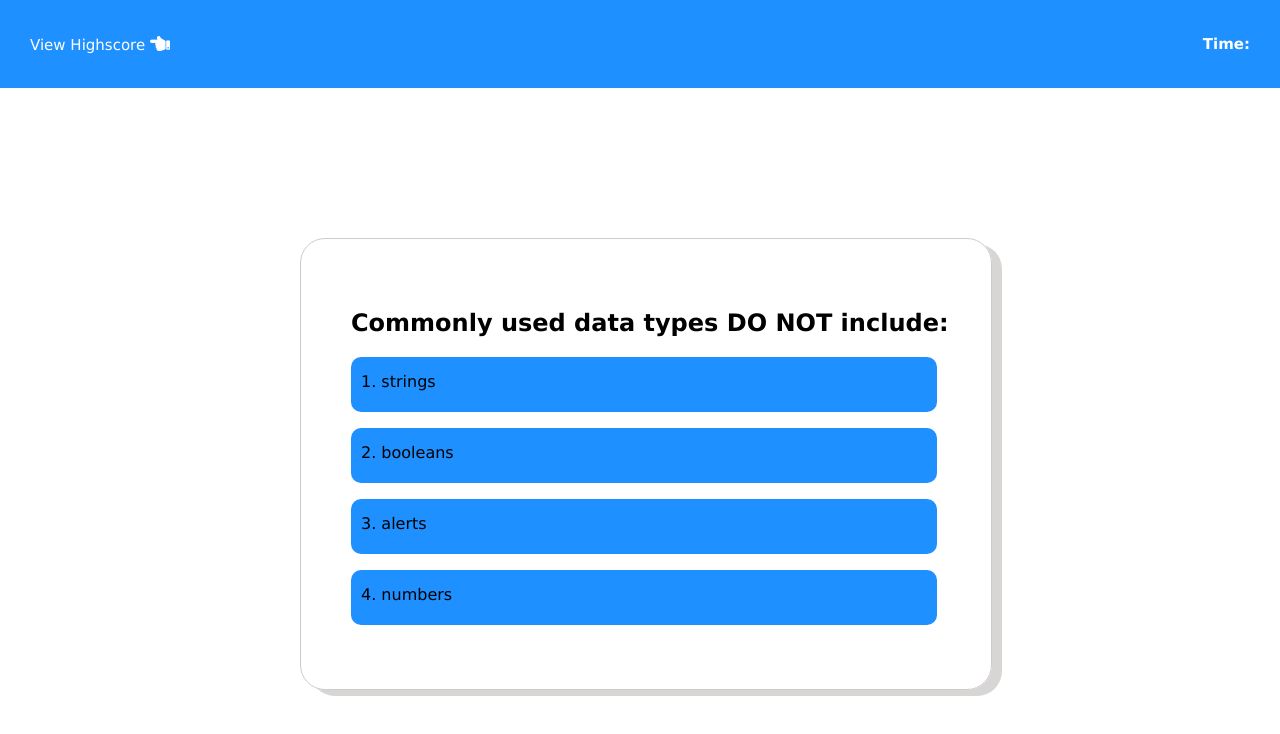
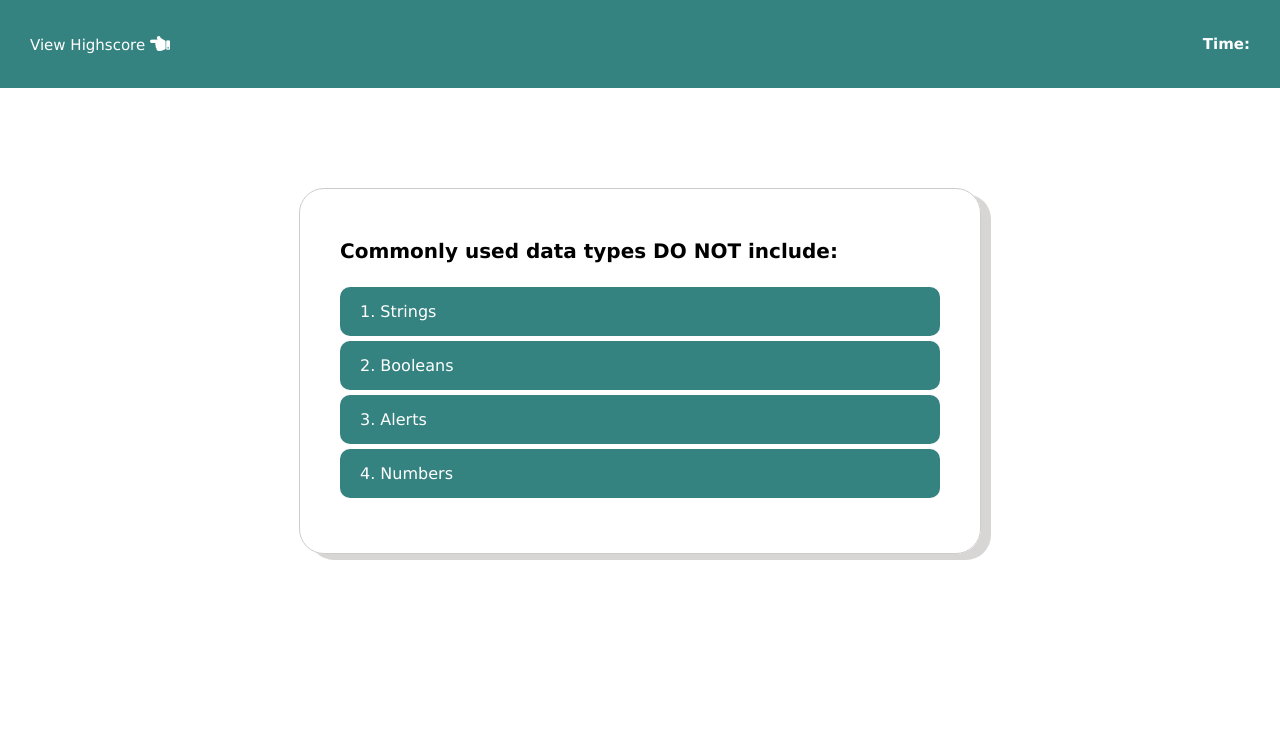
Before and after one commit to sachinSoftsuave/my-quiz, a React (Create React App) app: page /quiz in a window 1280 px wide. Shown: the top 734 px of the page. Built offline with nearby package versions, Linux system fonts and the light colour scheme; the HTML template or start-up script is replaced by a standard one.

Commit message:
user score validation

```diff
--- a/src/App.jsx
+++ b/src/App.jsx
@@ -11,7 +11,7 @@ function App() {
         <Header />
         <Routes>
           {routes.map(({ path, element }) => {
-            return <Route exact path={path} element={element} />;
+            return <Route key={path} exact path={path} element={element} />;
           })}
         </Routes>
       </div>
--- /dev/null
+++ b/src/components/Option/index.css
@@ -0,0 +1,13 @@
+.optionsContainer{
+     background-color: #358380;
+     border-radius: 10px;
+     padding: 15px 20px;
+     cursor:pointer;
+     margin-top: 5px;
+ }
+ .option{
+      margin: 0px;
+      padding: 0px;
+      color: #fff;
+      text-transform: capitalize;
+ }
--- /dev/null
+++ b/src/components/Option/index.jsx
@@ -0,0 +1,15 @@
+import React from "react";
+import './index.css'
+
+function Option({ index, option, displayAnswer }) {
+  return (
+    <div key={index} className="optionsContainer">
+      <p
+        className="option"
+        onClick={() => displayAnswer(option.id, index)}
+      >{`${option.id}. ${option.value}`}</p>
+    </div>
+  );
+}
+
+export default Option;
--- /dev/null
+++ b/src/db/questionDb.js
@@ -0,0 +1,55 @@
+export const questions = [
+  {
+    questionText: "Commonly used data types DO NOT include:",
+    options: [
+      { id: "1", value: "strings" },
+      { id: "2", value: "booleans" },
+      { id: "3", value: "alerts" },
+      { id: "4", value: "numbers" },
+    ],
+    answer: { id: "3", value: "alerts" },
+  },
+  {
+    questionText: "Arrays in JavaScript can be used to store ______.",
+    options: [
+      { id: "1", value: "numbers and strings" },
+      { id: "2", value: "other arrays" },
+      { id: "3", value: "booleans" },
+      { id: "4", value: "all of the above" },
+    ],
+    answer: { id: "4", value: "all of the above" },
+  },
+  {
+    questionText:
+      "String values must be enclosed within _____ when being assigned to variables.",
+    options: [
+      { id: "1", value: "commas" },
+      { id: "2", value: " curly brackets" },
+      { id: "3", value: "quotes" },
+      { id: "4", value: "parentheses" },
+    ],
+    answer: { id: "3", value: "quotes" },
+  },
+  {
+    questionText:
+      "A very useful tool used during development and debugging for printing content to the debugger is:",
+    options: [
+      { id: "1", value: "JavaScript" },
+      { id: "2", value: "terminal/bash" },
+      { id: "3", value: "for loops" },
+      { id: "4", value: "console.log" },
+    ],
+    answer: { id: "4", value: "console.log" },
+  },
+  {
+    questionText:
+      "Which of the following is a statement that can be used to terminate a loop, switch or label statement?",
+    options: [
+      { id: "1", value: "break" },
+      { id: "2", value: "stop" },
+      { id: "3", value: "halt" },
+      { id: "4", value: "exit" },
+    ],
+    answer: { id: "1", value: "break" },
+  },
+];
--- a/src/layouts/Header/index.css
+++ b/src/layouts/Header/index.css
@@ -3,7 +3,7 @@
      flex-wrap: wrap;
      flex-direction: row;
      justify-content: space-between;
-     background-color: dodgerblue;
+     background-color: #358380;
      align-items: center;
      padding: 20px 30px;
 }
--- a/src/pages/highScore/index.jsx
+++ b/src/pages/highScore/index.jsx
@@ -9,13 +9,15 @@ function HighScore() {
     navigate("../");
   }
   return (
-    <div className="score">
-      <h1>Highscores</h1>
-      <div className="btn-wrapper">
-        <button className="back-btn" onClick={goback}>
-          GoBack
-        </button>
-        <button className="clear-btn">Clear Highscore</button>
+    <div className="scoreContainer">
+      <div className="modelHighScore">
+        <h1>Highscores</h1>
+        <div className="btnWrapper">
+          <button className="back-btn" onClick={goback}>
+            GoBack
+          </button>
+          <button className="clear-btn">Clear Highscore</button>
+        </div>
       </div>
     </div>
   );
--- a/src/pages/home/index.jsx
+++ b/src/pages/home/index.jsx
@@ -10,18 +10,22 @@ function Home() {
   }
 
   return (
-    <div className="start">
+    <div className="homeContainer">
+      <div className="modelHome">
         <h1 className="line1">Coding Quiz Challenge</h1>
         <p className="line2">
           Try to answer to code-related question within the timelimit
         </p>
         <p className="line3">
-        Keep in mind that incorrect answers will penalize your score/time by ten
-        seconds
+          Keep in mind that incorrect answers will penalize your score/time by
+          ten seconds
         </p>
+        <div className="startBtnContainer">
           <button className="start-btn" onClick={handleClick}>
             Start Quiz
           </button>
+        </div>
+      </div>
     </div>
   );
 }
--- a/src/pages/quiz/index.css
+++ b/src/pages/quiz/index.css
@@ -1,32 +1,29 @@
-.question{
+.quizContainer{
      display:flex;
      flex-direction: column;
-     width:50%;
-     height:380px;
-     justify-content: flex-start;
-     margin-top: 150px;
-     margin-left: 300px;
+     align-items: center;
+     justify-content: center;
      flex-wrap: wrap;
-     font-family: Verdana, Geneva, Tahoma, sans-serif;
-     padding-left:50px;
-     padding-top: 50px ;
-     padding-bottom: 20px;
-     border: 1px solid;
-     border-color: rgb(206, 203, 203);
-     border-radius: 25px;
-     box-shadow:  10px 6px #d8d5d5;
+
+ }
+ .quizModel{
+    font-family: Verdana, Geneva, Tahoma, sans-serif;
+    border: 1px solid;
+    border-color: rgb(206, 203, 203);
+    border-radius: 25px;
+    box-shadow:  10px 6px #d8d5d5;
+    padding: 25px 40px;
+    margin-top: 100px;
+    width: 600px;
  }
 
- .options{
-     background-color: dodgerblue;
-     height:40px;
-     padding-top: 15px;
-     width:90%;
-     border-radius: 10px;
-     padding-left:10px;
-     cursor:pointer;
+ .quizeQuestion {
+     line-height: 40px;
+     font-size: 20px;
  }
 
- .quiz {
-     line-height: 40px;
+ .resultContainer{
+     margin-top: 10px;
+     display: flex;
+     height: 20px;
  }
--- a/src/pages/quiz/index.jsx
+++ b/src/pages/quiz/index.jsx
@@ -1,95 +1,72 @@
-import React, {useState } from 'react';
-import './index.css'
-function Page1(){
+import React, { Fragment, useEffect, useState } from "react";
+
+import "./index.css";
+import { questions } from "../../db/questionDb";
+import Option from "../../components/Option";
+import { useNavigate } from 'react-router-dom';
+
+function Quiz() {
   const [selectedQuestion, setSelectedQuestion] = useState(0);
-
-    const questions = [
-        {
-          questionText: "Commonly used data types DO NOT include:",
-          options:[
-            {id: "1", value:"strings"},
-            {id: "2", value:"booleans"},
-            {id: "3", value:"alerts"},
-            {id: "4", value:"numbers"},
-          ],
-          answer: {id: "3", value:"alerts"},
-        },
-        {
-          questionText: "Arrays in JavaScript can be used to store ______.",
-          options: [
-            {id: "1", value:"numbers and strings"},
-            {id: "2", value:"other arrays"},
-            {id: "3", value:"booleans"},
-            {id: "4", value:"all of the above"},
-          ],
-          answer:  {id: "4", value:"all of the above"},
-        },
-        {
-          questionText:
-            "String values must be enclosed within _____ when being assigned to variables.",
-          options:[
-            {id: "1", value:"commas"},
-           {id: "2", value:" curly brackets"},
-           {id: "3", value:"quotes"},
-           {id: "4", value:"parentheses"},
-          ],
-          answer:  {id: "3", value:"quotes"},
-        },
-        {
-          questionText:
-            "A very useful tool used during development and debugging for printing content to the debugger is:",
-          options: [
-           {id: "1", value:"JavaScript"},
-           {id: "2", value:"terminal/bash"},
-           {id: "3", value:"for loops"},
-           {id: "4", value:"console.log"},
-          ],
-          answer:  {id: "4", value:"console.log"}
-        },
-        {
-          questionText:
-            "Which of the following is a statement that can be used to terminate a loop, switch or label statement?",
-          options:[
-            {id: "1", value:"break"},
-           {id: "2", value:"stop"},
-           {id: "3", value:"halt"},
-           {id: "4", value:"exit"},
-          ],
-          answer: {id: "1", value:"break"},
-        },
-      ];
-
   const [selectedAnswer, setSelectedAnswer] = useState("");
+  let navigate = useNavigate();
 
   const isRighrAnswer = (id) => {
     return questions[selectedQuestion].answer.id === id ? true : false;
-      }
+  };
 
-      function displayAnswer(id){
-        setSelectedAnswer(id)
-        if(!isRighrAnswer(id))
-        {
+  useEffect(() => {
+    localStorage.removeItem("userScore")
+  },[])
+
+  function displayAnswer(id) {
+    setSelectedAnswer(id);
+    if (!isRighrAnswer(id)) {
       console.log("reduce timings by 10 sec");
     }
+    else
+    {
+      const score = Number(localStorage.getItem("userScore")) + 1;
+      localStorage.setItem("userScore", score)
+    }
+    if (selectedQuestion === questions.length - 1) {
       setTimeout(() => {
-          setSelectedAnswer("")
-          setSelectedQuestion(selectedQuestion+1)
+        setSelectedAnswer(questions.length - 1);
+        navigate('../results')
       }, 1000);
+    } else {
+      setTimeout(() => {
+        setSelectedAnswer("");
+        setSelectedQuestion(selectedQuestion + 1);
+      }, 1000);
+    }
   }
 
   return (
-        <div className='question'>
-            <div>
-            <h2>{questions[selectedQuestion].questionText}</h2>
-            {questions[selectedQuestion].options.map((option, index) =>
-            <p key={index} className='options' onClick={() => displayAnswer(option.id)}>{`${option.id}. ${option.value}`}</p>)}
-            {selectedAnswer &&
-            <p>{questions[selectedQuestion].answer.id === selectedAnswer ? "Correct!" : "Incorrect!"}</p>}
+    <div className="quizContainer">
+      <div className="quizModel">
+        <h2 className="quizeQuestion">
+          {questions[selectedQuestion]?.questionText}
+        </h2>
+        {questions[selectedQuestion]?.options.map((option, index) => (
+          <Fragment key={index}>
+            <Option
+              index={index}
+              option={option}
+              displayAnswer={displayAnswer}
+            />
+          </Fragment>
+        ))}
+        <div className="resultContainer">
+          <p>
+            {!!selectedAnswer.length &&
+              (questions[selectedQuestion].answer.id === selectedAnswer
+                ? "Correct!"
+                : "Incorrect!")}
+          </p>
         </div>
-            <br/>
       </div>
-    )
-
+    </div>
+  );
 }
 
-export default Page1;
+export default Quiz;
--- a/src/pages/results/results.jsx
+++ b/src/pages/results/results.jsx
@@ -10,7 +10,7 @@ function Result (){
     return(
         <div className='results'>
             <h1 className='line1'>All done!</h1>
-            <p className='line2'>Your final score is</p>
+            <p className='line2'>Your final score is {Number(localStorage.getItem("userScore"))}</p>
             <form  className='form' onSubmit={handleSubmit}>
             <label className='label'>Enter initials:</label>
             <input type='text' id="input" />
```
Also changed, not shown: src/pages/highScore/index.css (+28 -32 lines), src/pages/home/index.css (+25 -27 lines). Lines whose indentation alone changed are shown as unchanged.
